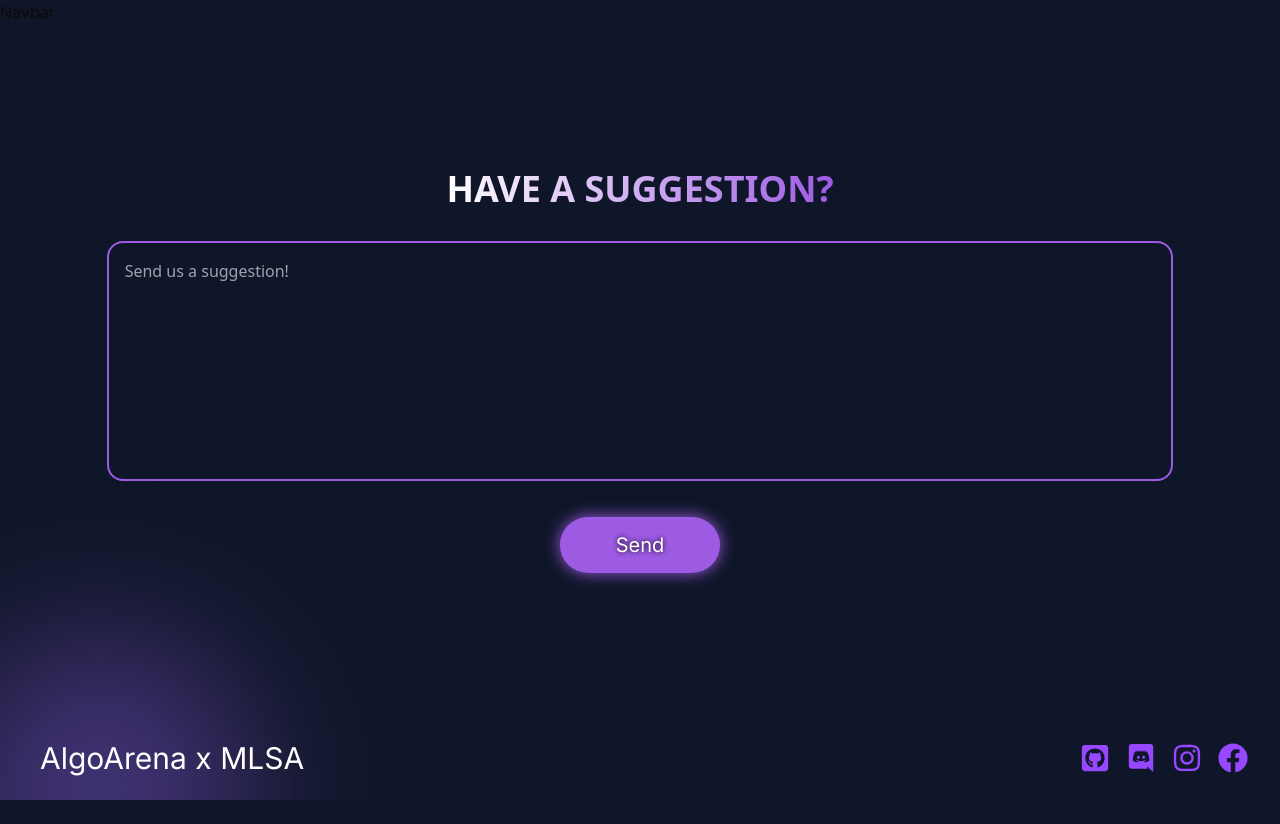
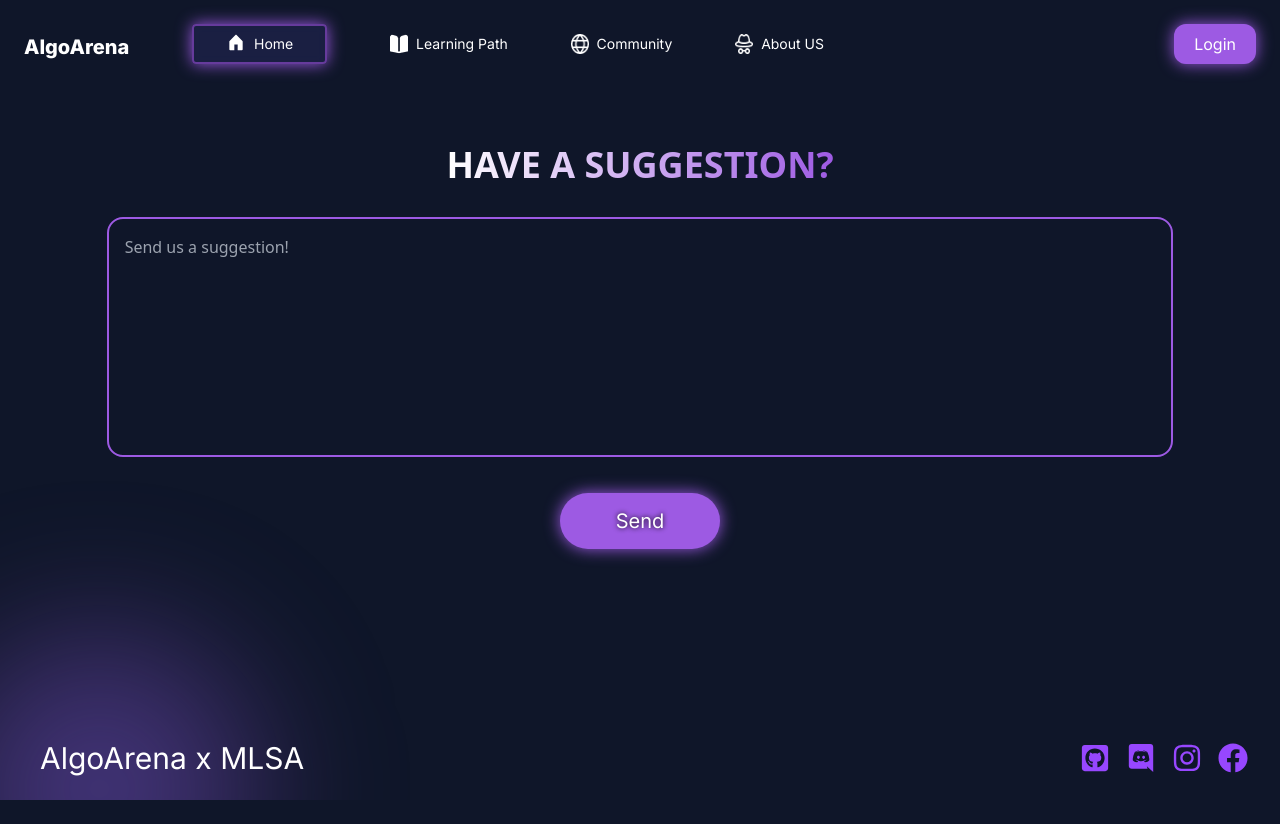
Before and after one commit to MLSAKIIT/AlgoArena, a Next.js app: page / in a window 1280 px wide. After the commit the page ends 800 px from the top, so only its background shows below. Built offline with nearby package versions, Linux system fonts and the light colour scheme.

Commit message:
Added navbar

```diff
--- a/src/app/layout.js
+++ b/src/app/layout.js
@@ -1,7 +1,6 @@
 import { Inter } from "next/font/google";
 import "./globals.css";
 import { Toaster } from "@/components/ui/sonner";
-
 const inter = Inter({ subsets: ["latin"] });
 
 export const metadata = {
@@ -12,6 +11,7 @@ export const metadata = {
 export default function RootLayout({ children }) {
   return (
     <html lang="en">
+
       <body className={inter.className}>{children}</body>
       <Toaster position="bottom-center" richColors />
     </html>
--- a/src/app/page.js
+++ b/src/app/page.js
@@ -1,9 +1,11 @@
 import React from 'react'
 import Footer from "@/components/footer/Footer";
 import Hero from '../components/hero/page'
+import Navbar from '@/components/ui/Navbar';
 const page = () => {
   return (
     <>
+    <Navbar/>
     <Hero/>
     <Footer />
     </>
--- a/src/components/hero/page.jsx
+++ b/src/components/hero/page.jsx
@@ -1,8 +1,8 @@
 import React from 'react'
-import Navbar from '../ui/Navbar'
+
 const page = () => {
   return (
-    <div><Navbar/></div>
+    <div></div>
   )
 }
 
--- a/src/components/ui/Navbar.jsx
+++ b/src/components/ui/Navbar.jsx
@@ -1,9 +1,164 @@
-import React from 'react'
+"use client";
+import React from "react";
+import Link from "next/link";
+import { usePathname } from "next/navigation";
+import Image from "next/image";
 
 const Navbar = () => {
+  const [open, setOpen] = React.useState(false);
+  const onClick = () => {
+    setOpen(!open);
+  };
+
   return (
-    <div>Navbar</div>
-  )
-}
+    <>
+      <div className="lg:flex lg:justify-between lg:w-screen lg:p-6 hidden absolute left-0">
+        <div className="top-0 w-3/6 min-w-[800px] flex g-8 justify-between items-baseline text-sm ">
+          <Link
+            href="/"
+            className="text-white font-extrabold flex text-xl p-0 m-0  "
+          >
+            AlgoArena
+          </Link>
+          <Link
+            href="/"
+            className={`flex justify-center text-white  gap-2 hover:bg-gradient-horizon hover:bg-clip-text hover:text-transparent ${
+              usePathname() === "/"
+                ? "border-2 border-color-3 pr-8 shadow-[0_0_1rem_0px_#9d5ae3] pl-8 pt-2 pb-2 rounded bg-color-4 bg-opacity-25 text-transparent backdrop-blur-sm"
+                : ""
+            }`}
+          >
+            <Image
+              src="/home_fill.svg"
+              alt="AlgoArena"
+              width={20}
+              height={20}
+              className="relative bottom-[2px]"
+            />
+            Home
+          </Link>
+          <Link
+            href="/learningPath"
+            className={`flex justify-center text-white  gap-2 hover:bg-gradient-horizon hover:bg-clip-text hover:text-transparent ${
+              usePathname() === "/learningPath"
+                ? "border-2 border-color-3 pr-8 pl-8 shadow-[0_0_1rem_0px_#9d5ae3] pt-2 pb-2 rounded bg-color-4 bg-opacity-25 text-transparent backdrop-blur-sm"
+                : ""
+            }`}
+          >
+            <Image src="/lp.png" alt="AlgoArena" width={18} height={18} />
+            Learning Path
+          </Link>
+          <Link
+            href="/community"
+            className={`flex justify-center text-white  gap-2 hover:bg-gradient-horizon hover:bg-clip-text hover:text-transparent ${
+              usePathname() === "/community"
+                ? "border-2 border-color-3 pr-8 pl-8 pt-2 pb-2 shadow-[0_0_1rem_0px_#9d5ae3] rounded bg-color-4 bg-opacity-25 text-transparent backdrop-blur-sm"
+                : ""
+            }`}
+          >
+            <Image
+              src="/community.png"
+              alt="AlgoArena"
+              width={18}
+              height={18}
+            />
+            Community
+          </Link>
+          <Link
+            href="/about"
+            className={`flex justify-center text-white  gap-2 hover:bg-gradient-horizon hover:bg-clip-text hover:text-transparent ${
+              usePathname() === "/about"
+                ? "border-2 border-color-3 pr-8 pl-8 pt-2 pb-2 rounded shadow-[0_0_1rem_0px_#9d5ae3]  bg-color-4 bg-opacity-25 text-transparent backdrop-blur-sm"
+                : ""
+            }`}
+          >
+            <Image src="/about.png" alt="AlgoArena" width={18} height={18} />
+            About US
+          </Link>
+        </div>
+        <button className="bg-color-2 text-white pr-5 shadow-[0_0_1rem_0px_#9d5ae3] pl-5 pt-1 pb-1 rounded-xl hover:bg-gradient-to-r from-color-2 to-color-3 transition-all duration-200">
+          Login
+        </button>
+      </div>
+      <div className="flex justify-between p-6  w-screen lg:hidden ">
+        <Image
+          src="/menu.svg"
+          alt="Ellipse"
+          height={20}
+          width={20}
+          className="text-[white]"
+          onClick={onClick}
+        />
+        <Link href="/" className="text-[white] font-extrabold flex text-xl ">
+          AlgoArena
+        </Link>
+      </div>
+      <div
+        className={`fixed top-0 left-0 w-3/5 h-full z-10  lg:hidden bg-[white] bg-opacity-25 text-transparent backdrop-blur-sm border-white border-opacity-25 border transform duration-300 ${
+          open ? "translate-x-0" : "-translate-x-full"
+        }`}
+      >
+        <Image
+          src="/close.svg"
+          alt="Close"
+          width={20}
+          height={20}
+          onClick={onClick}
+          className="absolute top-0 right-0 m-4"
+        />
 
-export default Navbar
+        <div className="mt-40 ">
+          <div className="my-4 border-t border-[#939393] mr-6 ml-6"></div>
+
+          <Link
+            href="/"
+            className="flex  text-[white]  gap-2 px-4 py-2 mr-6 ml-6 rounded hover:bg-color-3"
+          >
+            <Image
+              src="/home_fill.png"
+              alt="AlgoArena"
+              width={20}
+              height={10}
+            />
+            Home
+          </Link>
+          <div className="my-4 border-t border-[#939393] mr-6 ml-6"></div>
+          <Link
+            href="/"
+            className="flex  text-[white]  gap-2 px-4 py-2 mr-6 ml-6 hover:bg-color-3"
+          >
+            <Image src="/lp.png" alt="AlgoArena" width={20} height={10} />
+            Learning Path
+          </Link>
+          <div className="my-4 border-t border-[#939393] mr-6 ml-6"></div>
+          <Link
+            href="/about-us"
+            className="flex  text-[white]  gap-2 px-4 py-2 mr-6 ml-6  hover:bg-color-3"
+          >
+            <Image
+              src="/community.png"
+              alt="AlgoArena"
+              width={20}
+              height={10}
+            />
+            Community
+          </Link>
+          <div className="my-4 border-t border-[#939393] mr-6 ml-6"></div>
+          <Link
+            href="/about-us"
+            className="flex  text-white gap-2 px-4 py-2 mr-6 ml-6 hover:bg-color-3"
+          >
+            <Image src="/about.png" alt="AlgoArena" width={20} height={10} />
+            About US
+          </Link>
+          <div className="my-4 border-t border-[#939393] mr-6 ml-6"></div>
+          <button className="bg-color-2 text-[white] pr-5 pl-5 pt-1 pb-1 mr-6 ml-6 rounded-md hover:bg-gradient-to-r from-color-2 to-color-4">
+            Login
+          </button>
+        </div>
+      </div>
+    </>
+  );
+};
+
+export default Navbar;
```
Also changed, not shown: 1 other file (tests, documents, lock files or other folders).
